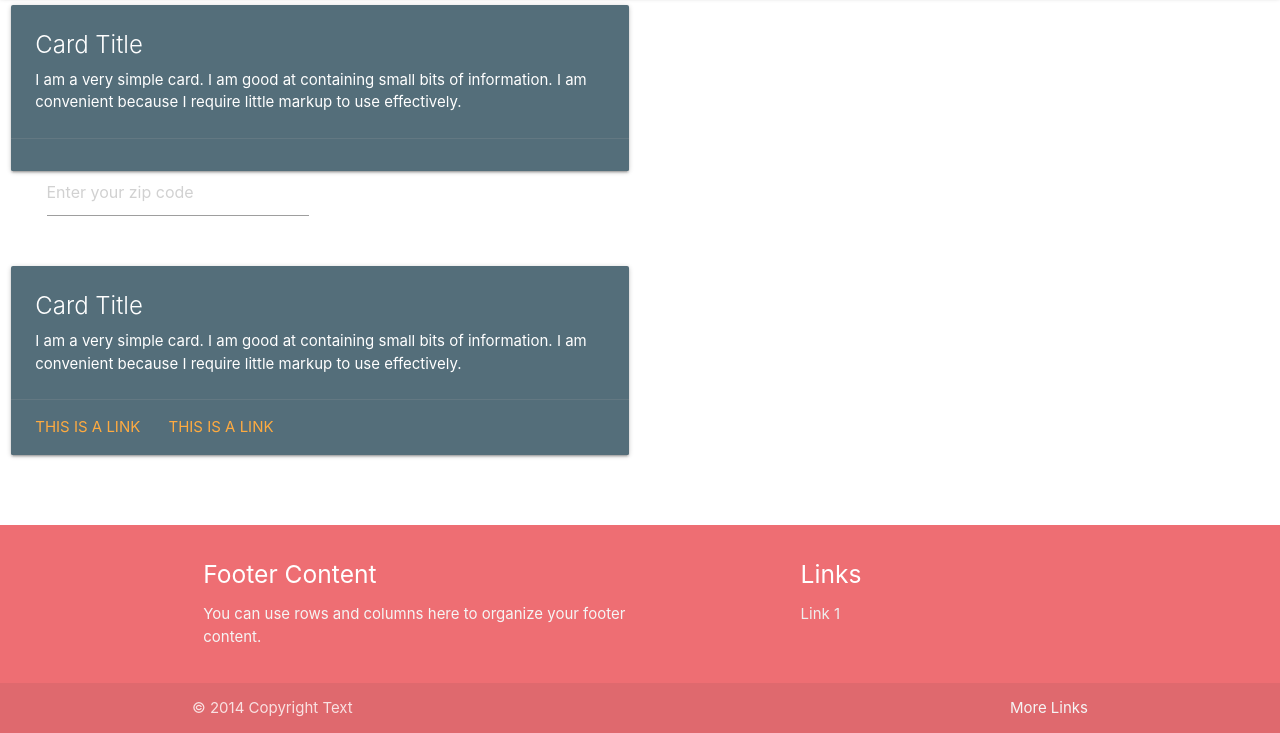
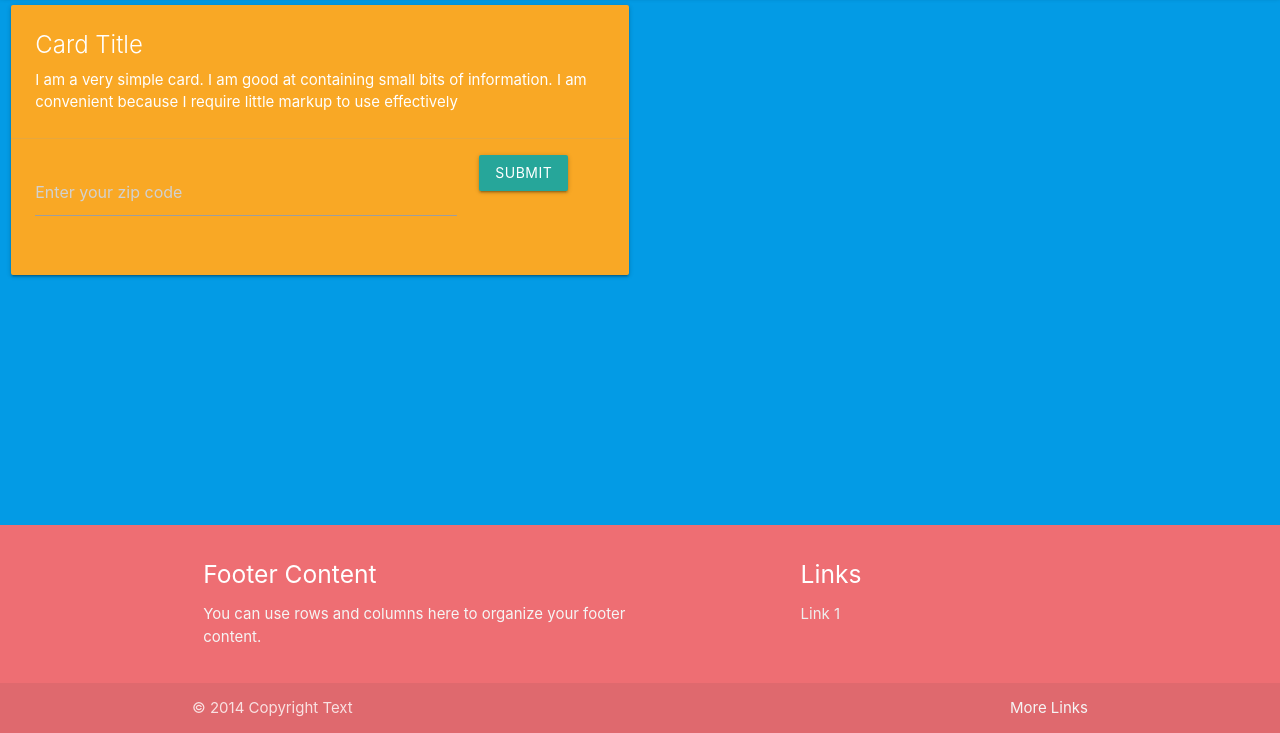
Before and after one commit to venerati/Materializecss, a plain HTML site: page Index.html in a window 1280 px wide. Shown: the part 67-800 px from the top of the page. Drawn offline with nearby package versions, Linux system fonts and the light colour scheme.

Commit message:
moved the input field into the car as well as the sub button.

```diff
--- a/Index.html
+++ b/Index.html
@@ -11,11 +11,11 @@
   <script src="https://cdnjs.cloudflare.com/ajax/libs/materialize/0.97.0/js/materialize.min.js"></script>
 
 </head>
-<body>
+<body class="light-blue darken-1">
 	<header>
 		<div class="navbar-fixed">
 		    <nav>
-		      <div class="nav-wrapper">
+		      <div class="nav-wrapper  brown">
 		      	<div class="row">
 			        <div class="col s12">
 			          <a href="#!" class="brand-logo">Find your Representative</a>
@@ -32,40 +32,27 @@
   	<main>
   	<div class="row">
 	    <div class="col s12 m6">
-          <div class="card blue-grey darken-1">
+          <div class="card  yellow darken-3">
             <div class="card-content white-text">
               <span class="card-title">Card Title</span>
               <p>I am a very simple card. I am good at containing small bits of information.
-              I am convenient because I require little markup to use effectively.</p>
+              I am convenient because I require little markup to use effectively</p>
 
             </div>
-
+            	<div class="legislator-finder">
 	            	<div class="card-action">
-            	<div class="input-field col m6">
+	           			<div class="row">
+	           				<div class="col s9">
+	            				<div class="input-field">
 	            					<input id="icon_prefix" type="text" class="validate" placeholder="Enter your zip code">
 	        					</div>
-
+	        				</div>
+	        				<div class="col s3">
+	        				<button class="btn waves-effect waves-light" type="submit" name="action">Submit
 	  						</button>
 	  						</div>
 	           			</div>
 	            	</div>
-
-        <div class="container">
-        	<div class="row">
-
-        	</div>
-        </div>
-
-        <div class="col s12 m6">
-          <div class="card blue-grey darken-1">
-            <div class="card-content white-text">
-              <span class="card-title">Card Title</span>
-              <p>I am a very simple card. I am good at containing small bits of information.
-              I am convenient because I require little markup to use effectively.</p>
-            </div>
-            <div class="card-action">
-              <a href="#">This is a link</a>
-              <a href="#">This is a link</a>
 	            </div>
 	        </div>
         </div>
@@ -93,6 +80,5 @@
             </div>
           </div>
 	</footer>
-
   </body>
 </html>
```
Lines whose indentation alone changed are shown as unchanged.
